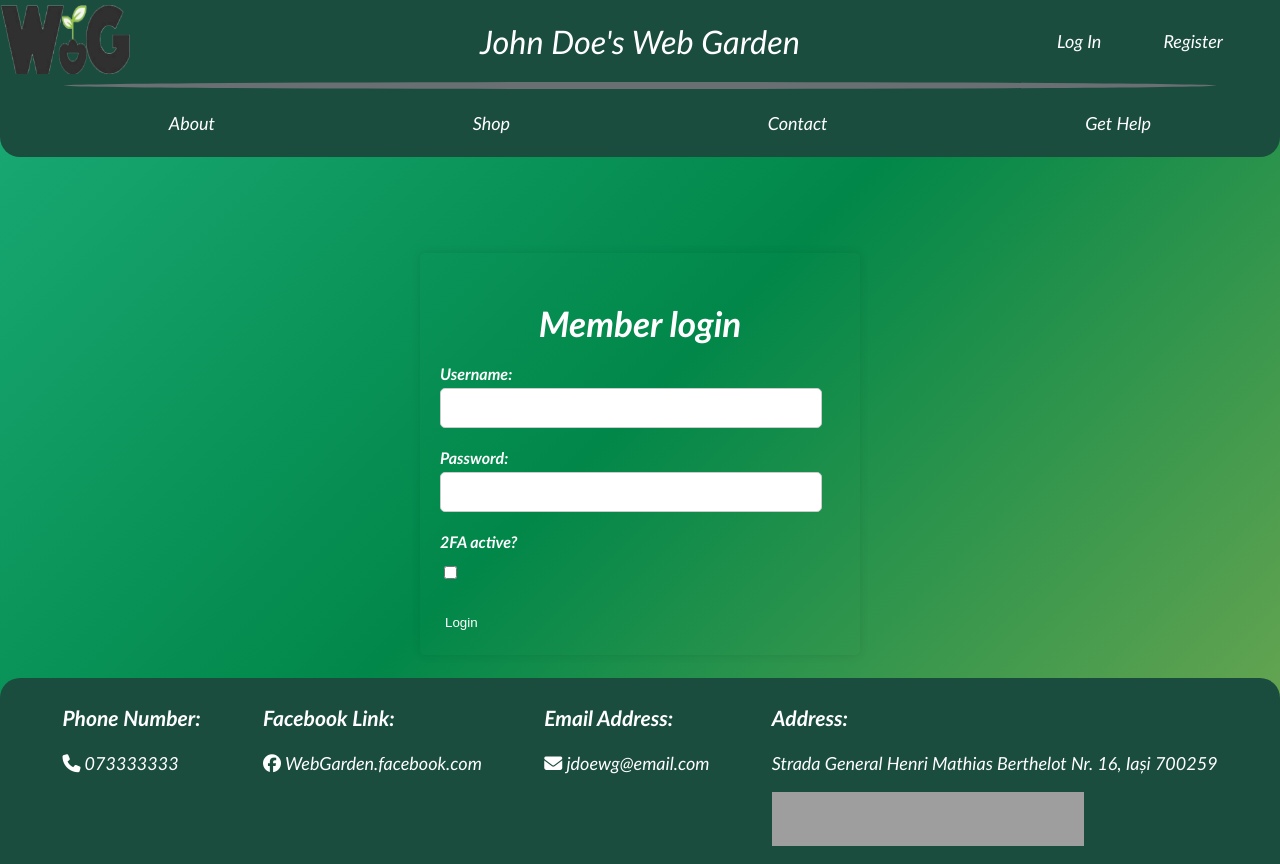
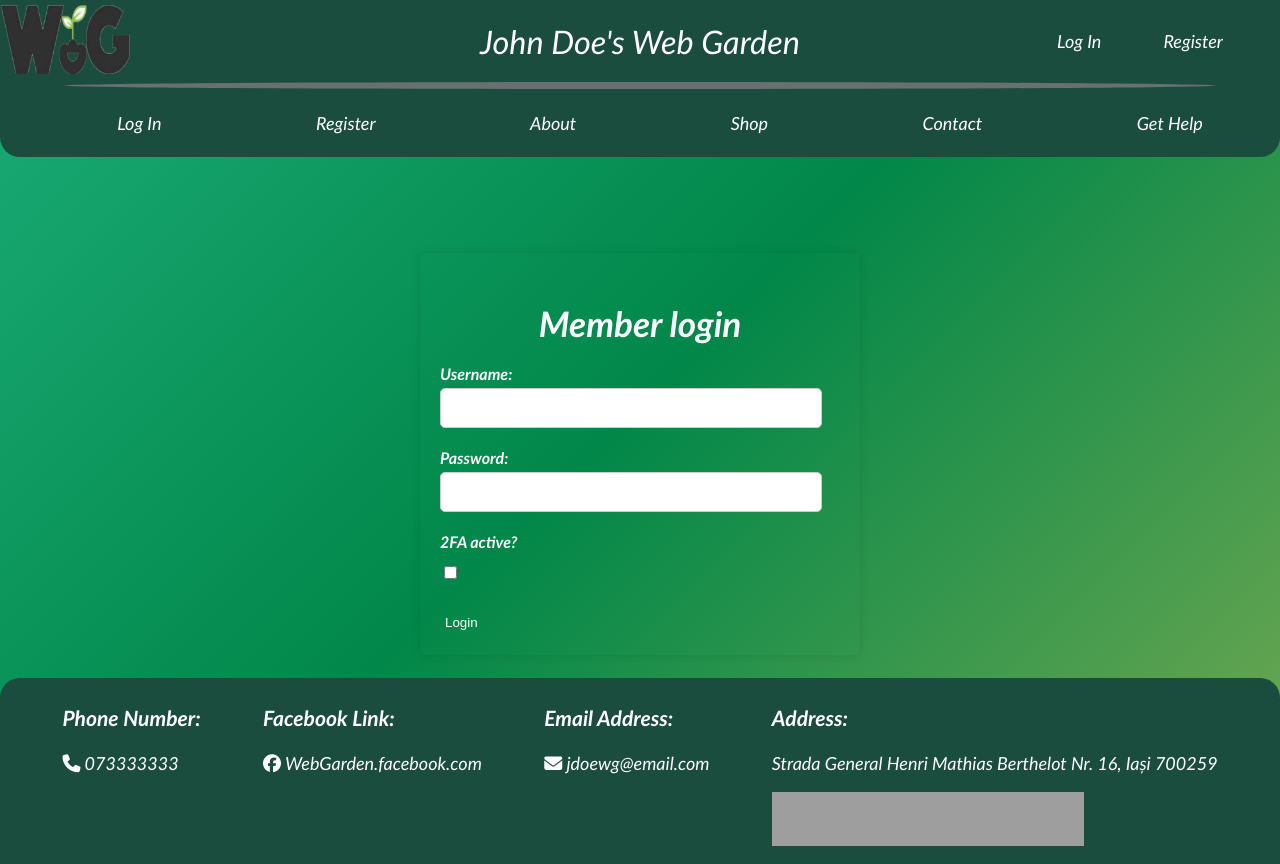
Before and after one commit to br00ks-coder/TW_Proiect, a PHP site: page /login.php in a window 1280 px wide. Run offline with PHP 8.4, Linux system fonts and the light colour scheme; some libraries are stand-ins or nearby versions; grey boxes are pictures that could not be loaded.

Commit message:
nav-bar bug fixes

```diff
--- a/view/Header.php
+++ b/view/Header.php
@@ -94,6 +94,12 @@
              <?php else: ?>
 
         <ul>
+            <a href="../login.php">
+                <li class="log_in">Log In</li>
+            </a>
+            <a href="../register.php">
+                <li class="register">Register</li>
+            </a>
 
             <a href="../about.php">
                 <li class="about_us">About</li>
@@ -141,13 +147,14 @@
                         <li class="logout">Log out</li>
                     </a>
 
+
+
                         <li id="fav-window" style="display: none;">
                             <h2>Favorites</h2>
                             <ul id="fav-items">
                             </ul>
                         </li>
                         <button id="cart_button" onclick="location.href = '../buy.php';"><i class="fa-solid fa-heart"></i></button>
-
 
                         <li id="cart-window" style="display: none;">
                             <h2>Cart</h2>
@@ -162,6 +169,12 @@
             <?php else: ?>
 
                 <ul>
+                    <a href="../login.php">
+                        <li class="log_in">Log In</li>
+                    </a>
+                    <a href="../register.php">
+                        <li class="register">Register</li>
+                    </a>
 
                     <a href="../about.php">
                         <li class="about_us">About</li>
```
